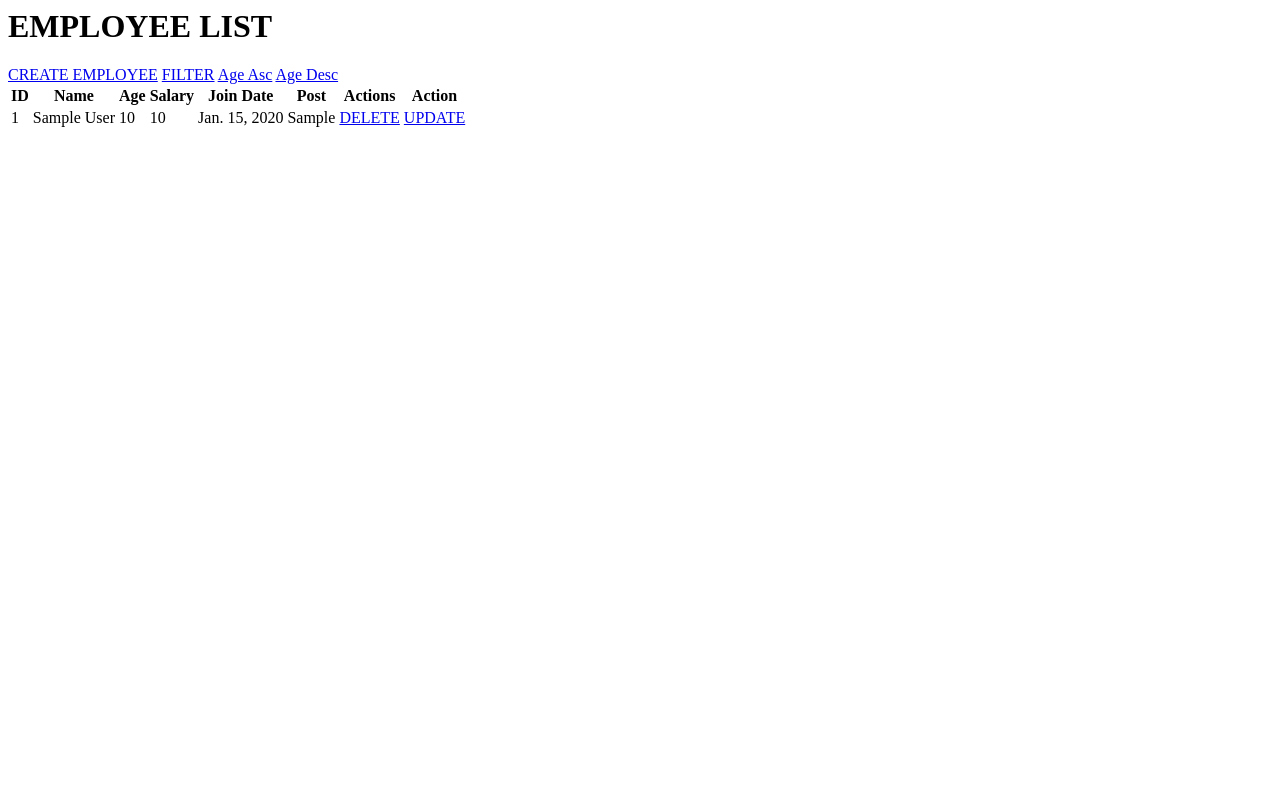
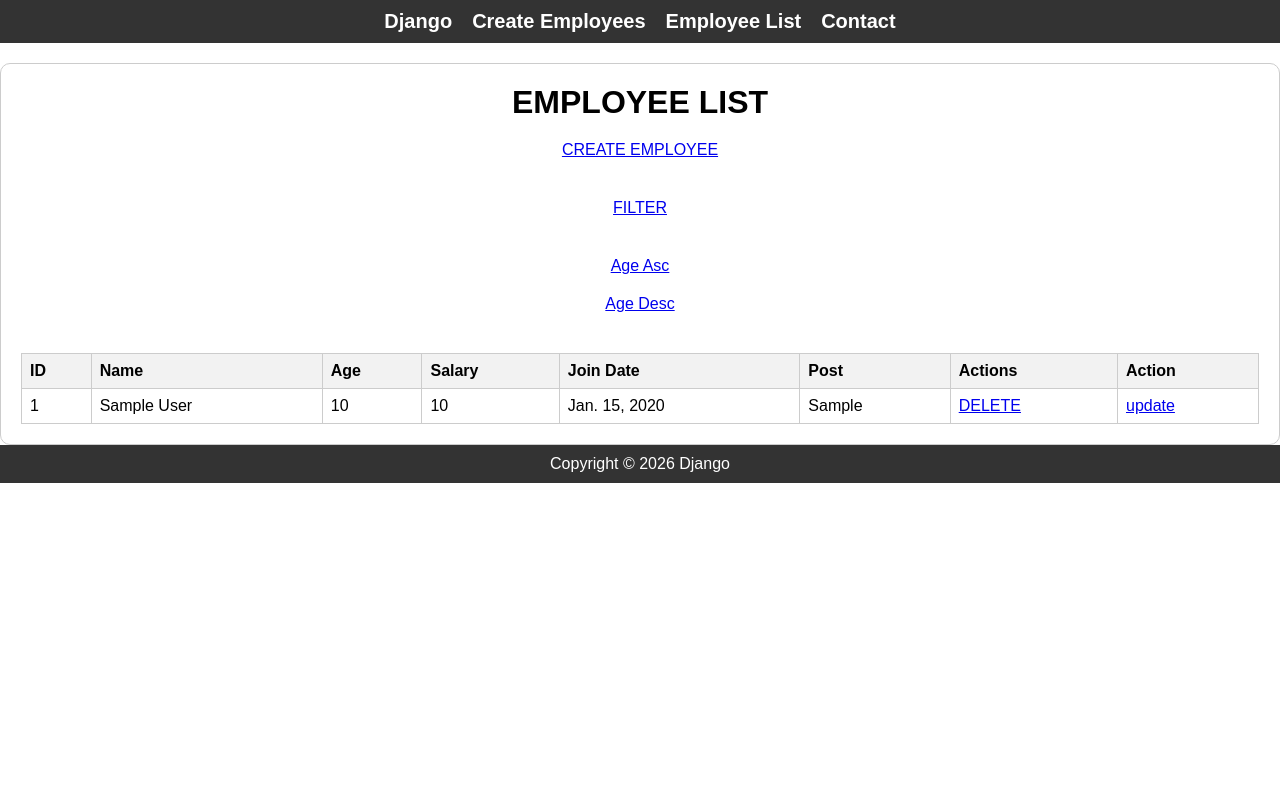
Before and after one commit to Devpatel-11-ai/learning26, a Django app: page /employee/employeeList/ in a window 1280 px wide. Run offline with Django 5.2, Linux system fonts and the light colour scheme; tables that the repository leaves empty hold one stand-in row (values such as "Sample post").

Commit message:
css implementation and header , footer add in design

```diff
--- a/learning26/learning26/settings.py
+++ b/learning26/learning26/settings.py
@@ -125,3 +125,6 @@ USE_TZ = True
 # https://docs.djangoproject.com/en/6.0/howto/static-files/
 
 STATIC_URL = 'static/'
+STATICFILES_DIRS = [
+    BASE_DIR / "static"
+]
--- /dev/null
+++ b/learning26/static/css/style.css
@@ -0,0 +1,78 @@
+* {
+    margin: 0;
+    padding: 0;
+    box-sizing: border-box;
+    font-family: 'Poppins', sans-serif;
+}
+
+.navbar {
+    background-color: #333;
+    color: #fff;
+    padding: 10px;
+    text-align: center;
+    justify-content: center;
+    align-items: center;
+    display: flex;
+    gap: 20px;
+}
+
+.logo a {
+    text-decoration: none;
+    color: #fff;
+    font-size: 20px;
+    font-weight: bold;
+}
+
+.nav-links {
+    display: flex;
+    gap: 20px;
+}
+
+.nav-links a {
+    text-decoration: none;
+    color: #fff;
+    font-size: 20px;
+    font-weight: bold;
+}
+
+.content {
+    text-align: center;
+    justify-content: center;
+    align-items: center;
+    display: flex;
+    gap: 20px;
+    margin-top: 20px;
+    flex-direction: column;
+    border: 1px solid #ccc;
+    padding: 20px;
+    border-radius: 10px;
+    background-color: #fff;
+}
+
+.content table {
+    width: 100%;
+    border-collapse: collapse;
+    margin-top: 20px;
+}
+
+.content table th,
+.content table td {
+    border: 1px solid #ccc;
+    padding: 8px;
+    text-align: left;
+}
+
+.content table th {
+    background-color: #f2f2f2;
+}
+
+.footer {
+    background-color: #333;
+    color: #fff;
+    padding: 10px;
+    text-align: center;
+    justify-content: center;
+    align-items: center;
+    display: flex;
+    gap: 20px;
+}
--- /dev/null
+++ b/learning26/templates/base.html
@@ -0,0 +1,13 @@
+{% load static %}
+<html>
+  <head>
+    <link rel="stylesheet" href="{% static 'css/style.css' %}" />
+  </head>
+  <body>
+    {% include 'usernavbar.html' %}
+
+    <div class="content">{% block content %} {% endblock content %}</div>
+
+    {% include 'footer.html' %}
+  </body>
+</html>
--- a/learning26/templates/employee/createEmployeeForm.html
+++ b/learning26/templates/employee/createEmployeeForm.html
@@ -1,3 +1,4 @@
+{% extends 'base.html' %} {% block content %}
 <h1>CRETAE EMPLOYEEFORM</h1>
 <a href="{% url 'employeeList' %}">BACK TO EMPLOYEE LIST</a>
 <form method="POST">
@@ -5,3 +6,4 @@
     {{form}}
     <input type="submit" value="Submit">
 </form>
+{% endblock content %}
--- a/learning26/templates/employee/employeeList.html
+++ b/learning26/templates/employee/employeeList.html
@@ -1,3 +1,5 @@
+{% extends 'base.html' %}
+{% block content %}
 <h1>EMPLOYEE LIST</h1>
 <a href="{% url 'createEmployeeWithForm'%}">CREATE EMPLOYEE<a/>
 <a href="{% url 'filterEmployee'%}">FILTER<a/>
@@ -33,12 +35,15 @@
             <td>{{emp.join_date}}</td>
             <td>{{emp.post}}</td>
             <td>
-                <a href = "{% url 'deleteEmployee' emp.id %}">DELETE</a>
+                {% comment %} <a href="{% url 'deleteEmployee' %}">DELETE</a> {% endcomment %}
+
+                 <a href = "{% url 'deleteEmployee' emp.id %}">DELETE</a>
             </td>
             <td>
-                <a href = "{% url 'updateEmployee' emp.id %}">UPDATE</a>
+                 <a href="{% url 'updateEmployee' emp.id %}">update</a>
             </td>
         </tr>
         {% endfor %}
     </tbody>
 </table>
+{% endblock content %}
--- /dev/null
+++ b/learning26/templates/footer.html
@@ -0,0 +1,3 @@
+<div class="footer">
+      <p>Copyright &copy; 2026 Django</p>
+    </div>
--- /dev/null
+++ b/learning26/templates/usernavbar.html
@@ -0,0 +1,10 @@
+<nav class="navbar">
+      <div class="logo">
+        <a href="#">Django</a>
+      </div>
+      <div class="nav-links">
+        <a href="{% url 'createEmployeeWithForm' %}">Create Employees</a>
+        <a href="{% url 'employeeList' %}">Employee List</a>
+        <a href="#">Contact</a>
+      </div>
+    </nav>
```
